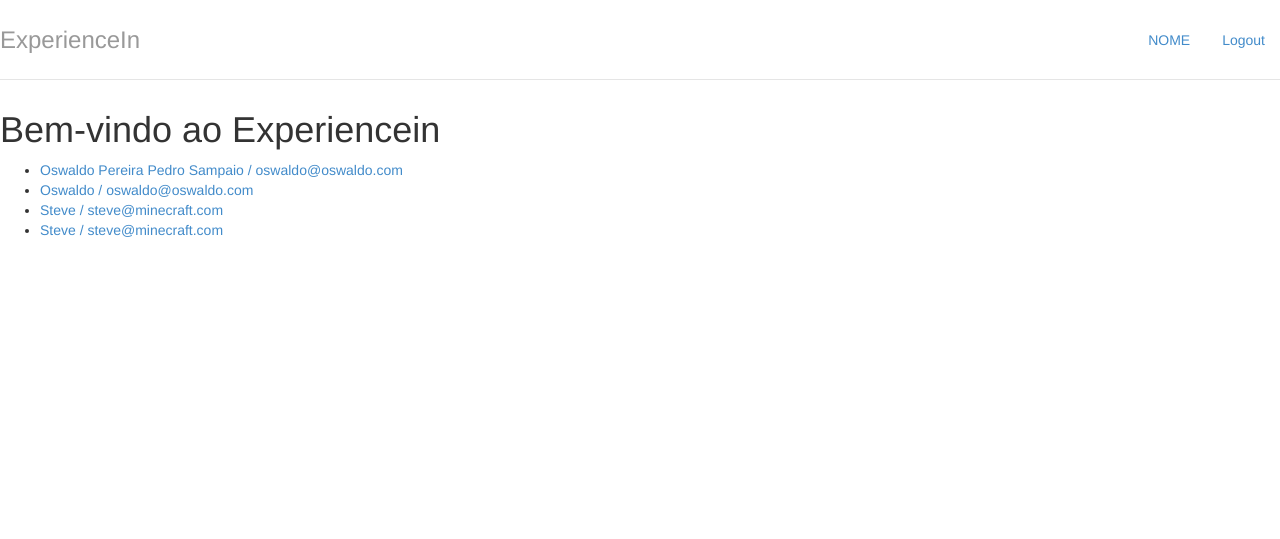
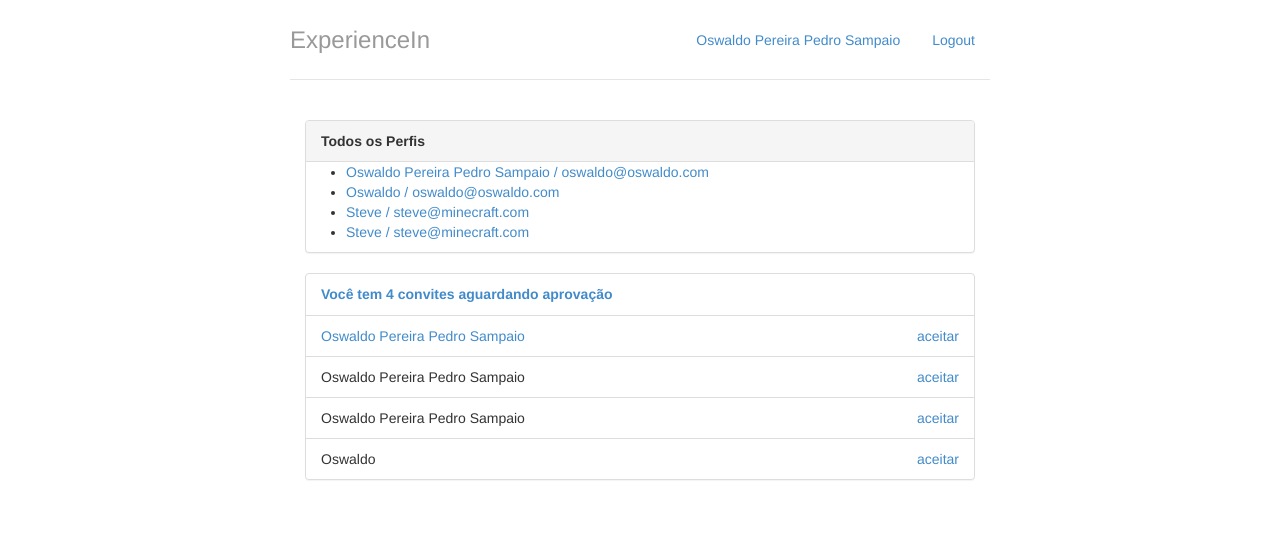
Before and after one commit to diego-card/pi2_experiencein, a Django app: page / in a window 1280 px wide. Shown: the top 539 px of the page. Run offline with Django 3.2, Linux system fonts and the light colour scheme; data comes from the database, SQL or seed files in the repository; both versions use the stored data as it was after the commit.

Commit message:
Até módulo 9.1

```diff
--- /dev/null
+++ b/experiencein/perfis/templates/base.html
@@ -0,0 +1,27 @@
+{% load staticfiles %}
+<!DOCTYPE html>
+<html lang="pt">
+    <head>
+        <meta charset="utf-8">
+        <meta name="viewport" content="width=device-width">
+        <link href="{% static "styles/bootstrap.css" %}" rel="stylesheet">
+        <link href="{% static "styles/main.css" %}" rel="stylesheet">
+        <title>ExperienceIn</title>
+    </head>
+    <body>
+            <div class="container">
+            <div class="header">
+                <ul class="nav nav-pills pull-right">
+                    <li class=""><a href="{% url 'index' %}">{{perfil_logado.nome}}</a></li>
+                    <li class=""><a href="/logout/">Logout</a></li>
+                </ul>
+                <h3 class="text-muted">ExperienceIn</h3>
+            </div>
+
+            <div class="row content">
+                {% block body %}
+                {% endblock %}
+            </div>
+        </div>
+    </body>
+</html>
--- a/experiencein/perfis/templates/index.html
+++ b/experiencein/perfis/templates/index.html
@@ -1,23 +1,14 @@
 <!-- experiencein/perfis/templates/index.html -->
-{% load staticfiles %}
-<!DOCTYPE html>
-<html lang="pt-br">
-    <head>
-        <meta charset="utf-8">
-        <title>ExperienceIn</title>
-        <link href="{% static "styles/bootstrap.css" %}" rel="stylesheet">
-        <link href="{% static "styles/main.css" %}" rel="stylesheet">
-    </head>
-    <body>
-        <div class="header">
-            <ul class="nav nav-pills pull-right">
-                <li class=""><a href="{% url 'index' %}">NOME</a></li>
-                <li class=""><a href="/logout/">Logout</a></li>
-            </ul>
-            <h3 class="text-muted">ExperienceIn</h3>
+
+{% extends "base.html" %}
+
+{% block body %}
+<div class="col-lg-12">
+
+    <div class="panel panel-default">
+        <div class="panel-heading">
+            <strong>Todos os Perfis</strong>
         </div>
-
-        <h1>Bem-vindo ao Experiencein</h1>
         {% if perfis %}
             <ul>
                 {% for perfil in perfis %}
@@ -29,5 +20,28 @@
         {% else %}
             <p>Nenhum Perfil encontrado.</p>
         {% endif %}
-    </body>
-</html>
+    </div>
+
+    <div class="panel panel-default">
+        {% with total_de_convites=perfil_logado.convites_recebidos.count %}
+            {% if total_de_convites %}
+                <div class="panel-heading">
+                    <strong>Você tem {{ total_de_convites }} convite{{ total_de_convites|pluralize }} aguardando aprovação</strong>
+                </div>
+                <ul class="list-group">
+                    {% for convite in perfil_logado.convites_recebidos.all %}
+                        <li class="list-group-item">
+                                {{ convite.solicitante.nome }}
+                                <a href="#" class="pull-right">aceitar</a>
+                        </li>
+                    {% endfor %}
+                </ul>
+            {% else %}
+                <div class="panel-body">
+                    <p>Nenhum convite recebido :(</p>
+                </div>
+            {% endif %}
+        {% endwith %}
+    </div>
+</div>
+{% endblock %}
--- a/experiencein/perfis/views.py
+++ b/experiencein/perfis/views.py
@@ -7,12 +7,12 @@ from perfis.models import Perfil
 from django.shortcuts import redirect
 
 def index(request):
-    return render(request, 'index.html', {'perfis' : Perfil.objects.all()})
+    return render(request, 'index.html', {'perfis' : Perfil.objects.all() , 'perfil_logado' : get_perfil_logado(request)})
 
 def exibir(request, perfil_id):
 
     perfil = Perfil.objects.get(id=perfil_id)
-    return render(request, 'perfil.html', {"perfil" : perfil})
+    return render(request, 'perfil.html', {'perfil' : perfil, 'perfil_logado' : get_perfil_logado(request)})
 
 def convidar(request, perfil_id):
     perfil_a_convidar = Perfil.objects.get(id=perfil_id)
```
Also changed, not shown: experiencein/perfis/templates/perfil.html (+14 -13 lines), experiencein/db.sqlite3.
